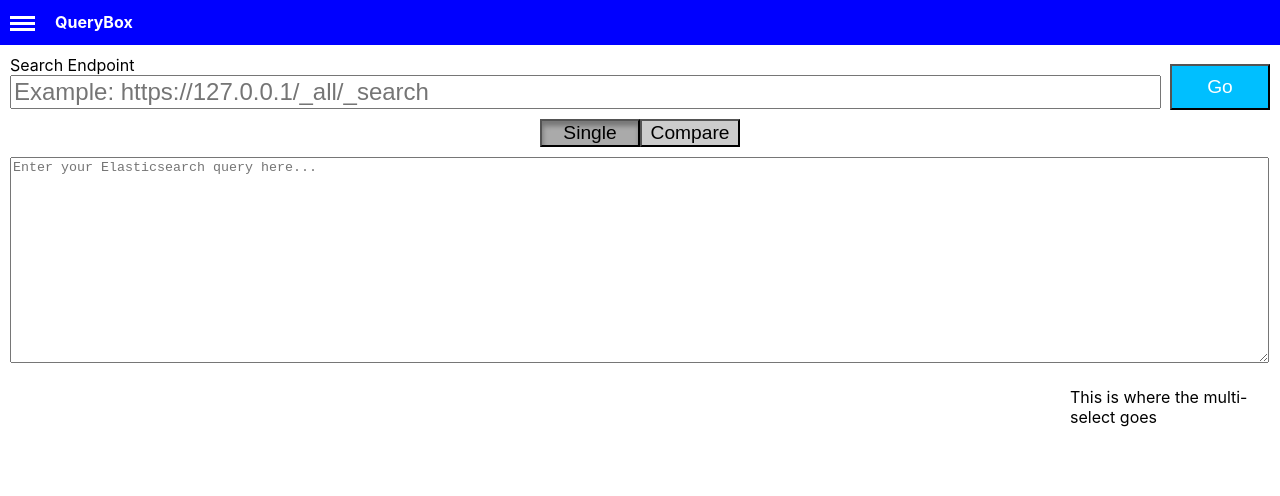
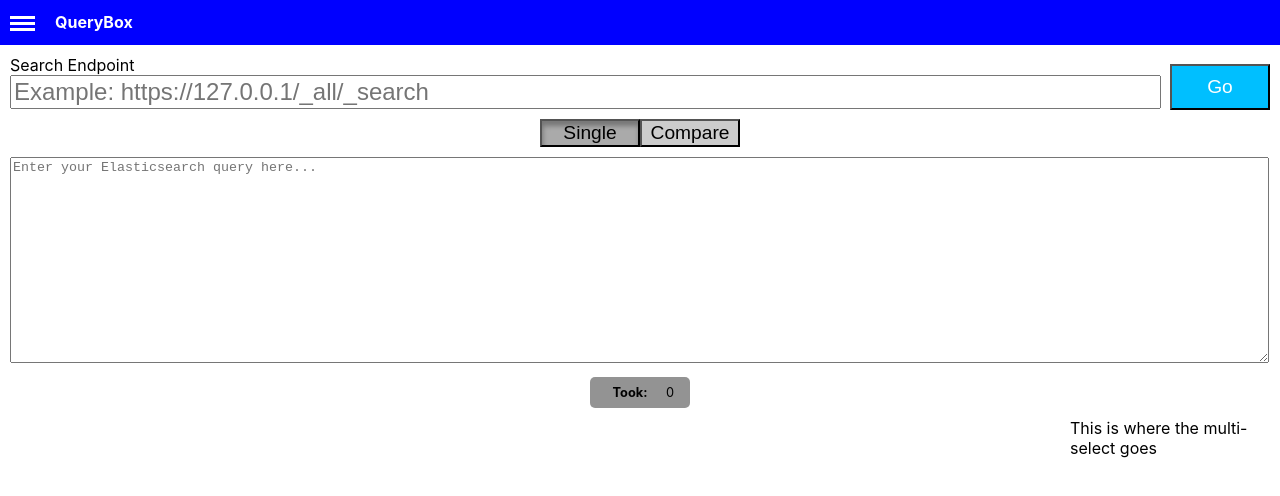
Before and after one commit to jkearle/querybox, a React (Create React App) app: page / in a window 1280 px wide. Shown: the top 496 px of the page. Built offline with nearby package versions, Linux system fonts and the light colour scheme.

Commit message:
Add a stats component to display query stats when they are ran

```diff
--- a/src/components/Split.js
+++ b/src/components/Split.js
@@ -2,6 +2,7 @@ import React, { Component } from 'react';
 import './Split.css';
 import Query from "./Query";
 import ResultTable from "./ResultTable";
+import Stats from "./Stats";
 
 class Split extends Component {
     render() {
@@ -9,14 +10,17 @@ class Split extends Component {
         if (!this.props.split) {
             gridstate += " SplitGridSingle";
         }
+        const took = 0;
         return (
             <div className="Split">
                 <div className={gridstate}>
                     <div className="SplitQuery1">
                         <Query query={this.props.query1} onClick={() => this.props.queryClick(1)}/>
+                        <Stats took={took}/>
                     </div>
                     <div className="SplitQuery2">
                         <Query query={this.props.query2} onClick={() => this.props.queryClick(2)}/>
+                        <Stats took={this.props.took2}/>
                     </div>
                     <div className="SplitResults1">
                         <ResultTable results={this.props.results1}/>
--- /dev/null
+++ b/src/components/Stats.css
@@ -0,0 +1,7 @@
+.Stats {
+    background-color: rgba(120,120,120,0.8);
+    border-radius: 5px;
+    padding: 5px;
+    min-width: 100px;
+    font-size: 0.8em;
+}
--- /dev/null
+++ b/src/components/Stats.js
@@ -0,0 +1,24 @@
+import React, { Component } from 'react';
+import './Stats.css';
+
+class Stats extends Component {
+    render() {
+        let took = "n/a";
+        if (typeof this.props.took !== "undefined") {
+            took = this.props.took;
+        }
+
+        return (
+            <table className="Stats" align="center">
+                <tbody>
+                    <tr>
+                        <th>Took:</th>
+                        <td>{took}</td>
+                    </tr>
+                </tbody>
+            </table>
+        );
+    }
+}
+
+export default Stats;
```
